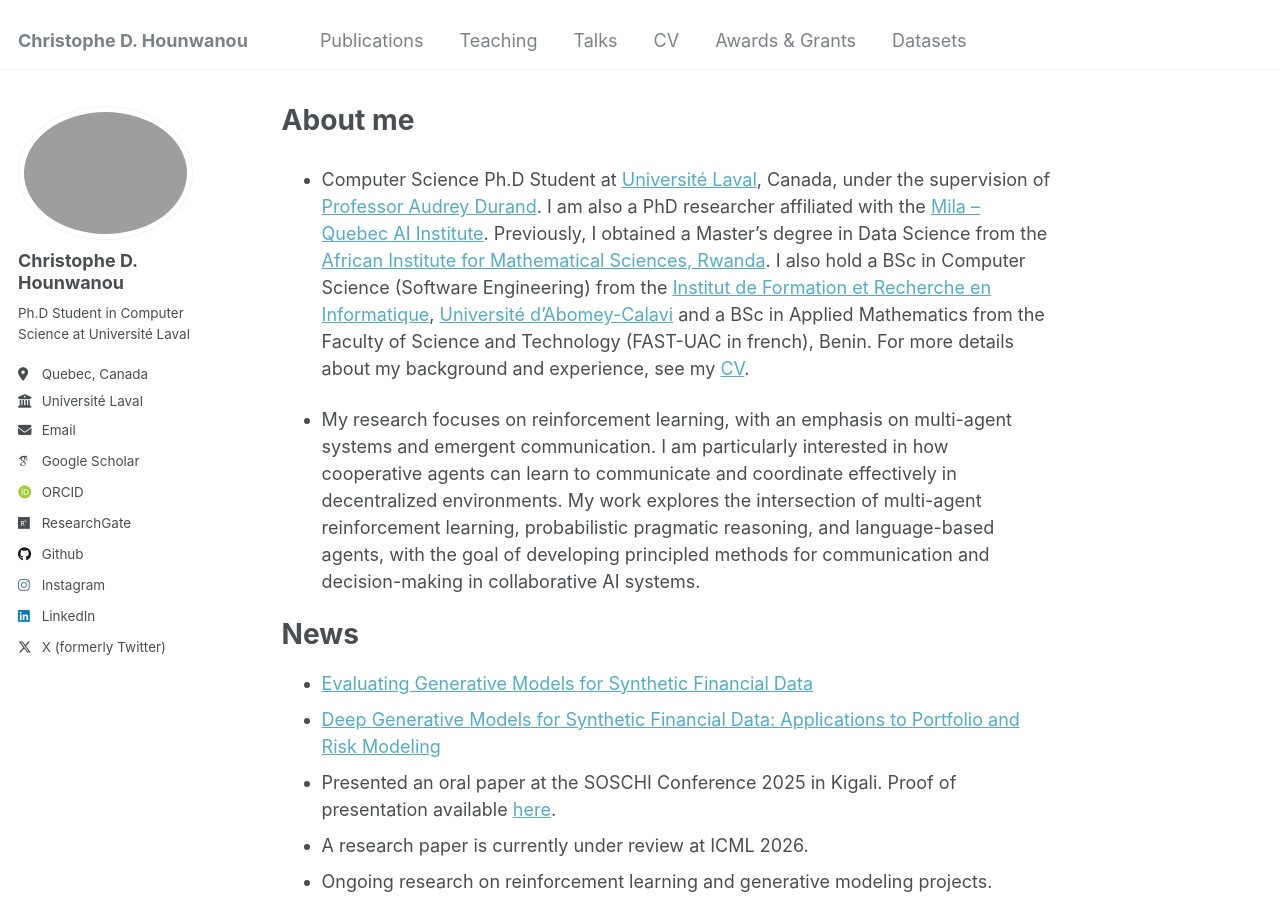
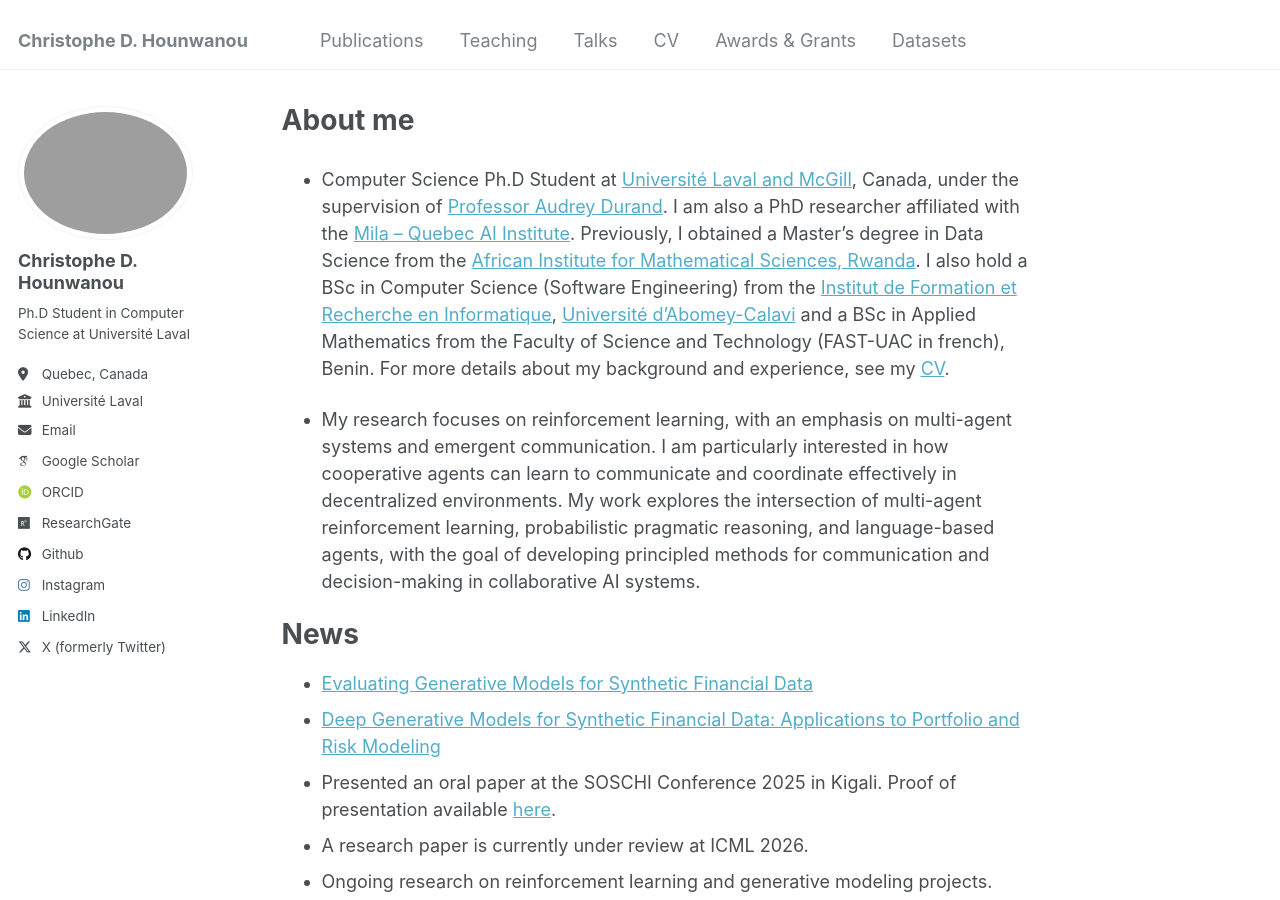
Before and after one commit to chrishounwanou/chrishounwanou.github.io, a Jekyll site: the page built from _pages/about.md, in a window 1280 px wide and 900 px high. Built offline with Jekyll 4.4.1, drawn with Linux system fonts in a browser that asks for light colours; some web fonts are replaced.

Commit message:
Update affiliation to include McGill University

```diff
--- a/_pages/about.md
+++ b/_pages/about.md
@@ -6,7 +6,7 @@ redirect_from:
   - /about/
   - /about.html
 ---
-- Computer Science Ph.D Student at [Université Laval](https://www.ulaval.ca/), Canada, under the supervision of [Professor Audrey Durand](https://mila.quebec/fr/annuaire/audrey-durand). I am also a PhD researcher affiliated with the [Mila – Quebec AI Institute](https://mila.quebec/fr). Previously, I obtained a Master's degree in Data Science from the [African Institute for Mathematical Sciences, Rwanda](https://aims.ac.rw/). I also hold a BSc in Computer Science (Software Engineering) from the [Institut de Formation et Recherche en Informatique](https://ifri-uac.bj/), [Université d'Abomey-Calavi](https://www.uac.bj/) and a BSc in Applied Mathematics from the Faculty of Science and Technology (FAST-UAC in french), Benin. For more details about my background and experience, see my [CV](/files/Christophe_Hounwanou_CV.pdf).
+- Computer Science Ph.D Student at [Université Laval and McGill](https://www.ulaval.ca/), Canada, under the supervision of [Professor Audrey Durand](https://mila.quebec/fr/annuaire/audrey-durand). I am also a PhD researcher affiliated with the [Mila – Quebec AI Institute](https://mila.quebec/fr). Previously, I obtained a Master's degree in Data Science from the [African Institute for Mathematical Sciences, Rwanda](https://aims.ac.rw/). I also hold a BSc in Computer Science (Software Engineering) from the [Institut de Formation et Recherche en Informatique](https://ifri-uac.bj/), [Université d'Abomey-Calavi](https://www.uac.bj/) and a BSc in Applied Mathematics from the Faculty of Science and Technology (FAST-UAC in french), Benin. For more details about my background and experience, see my [CV](/files/Christophe_Hounwanou_CV.pdf).
 
 - My research focuses on reinforcement learning, with an emphasis on multi-agent systems and emergent communication. I am particularly interested in how cooperative agents can learn to communicate and coordinate effectively in decentralized environments. My work explores the intersection of multi-agent reinforcement learning, probabilistic pragmatic reasoning, and language-based agents, with the goal of developing principled methods for communication and decision-making in collaborative AI systems.
 
```
